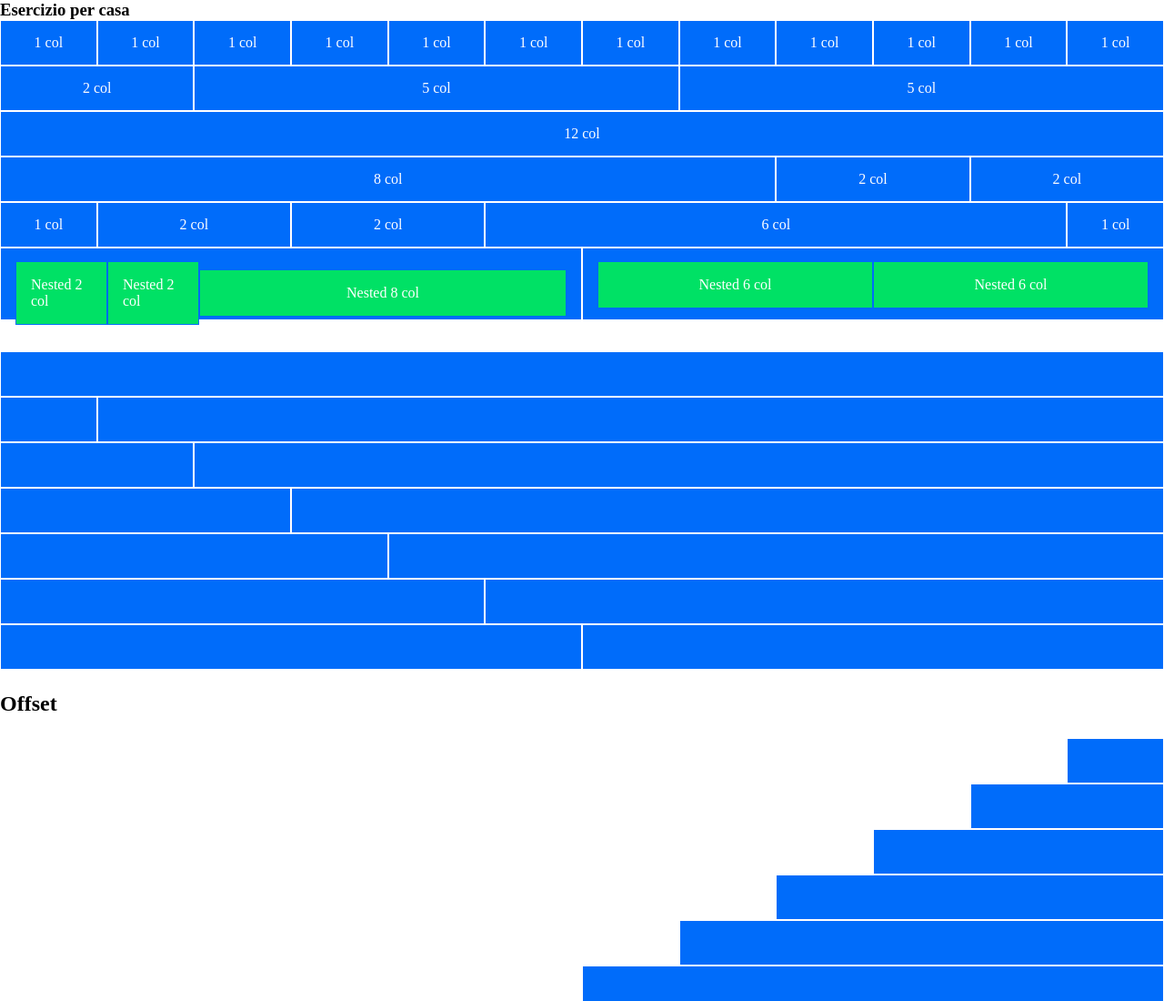
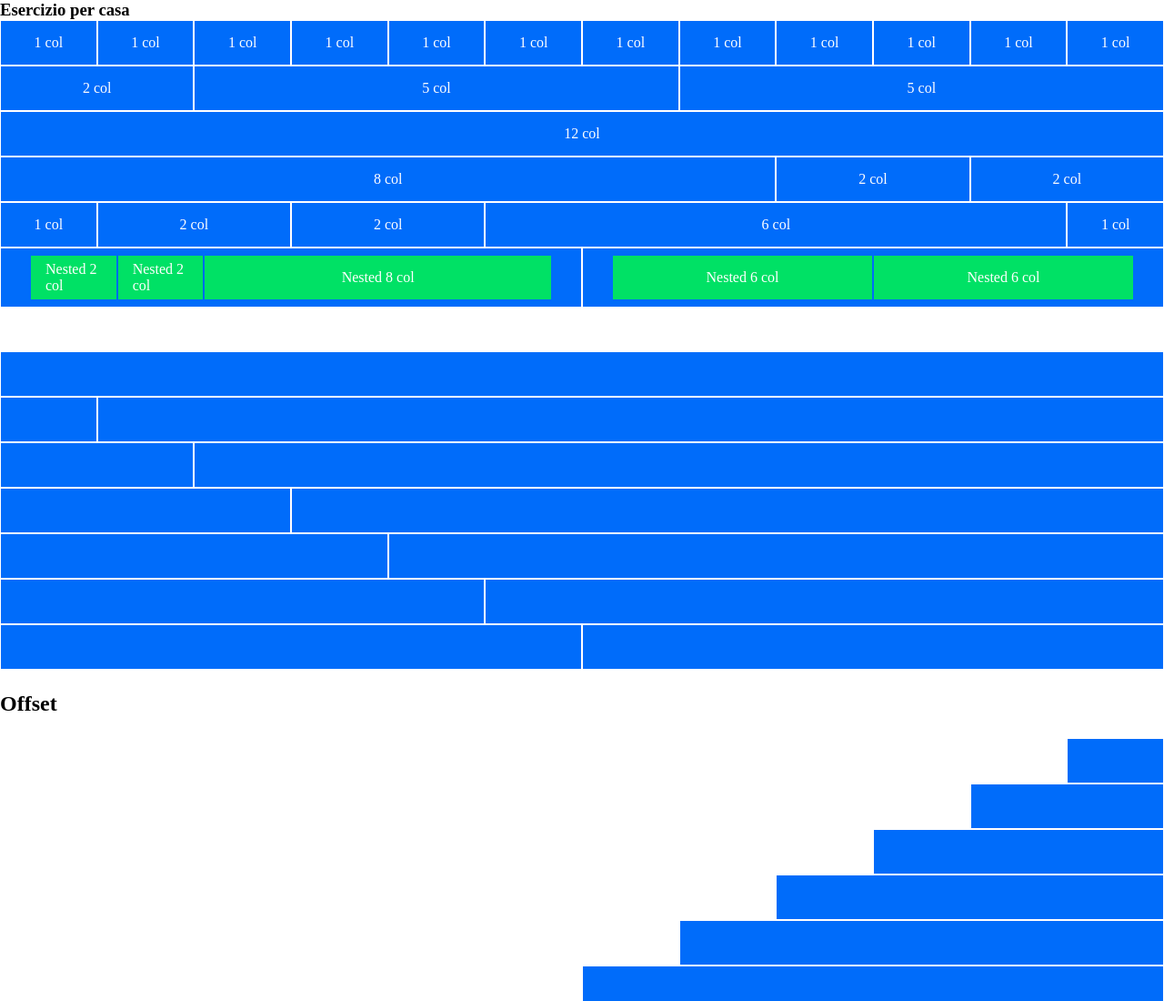
Before and after one commit to francescoP02/html-css-12bool, a plain HTML site: page index.html in a window 1280 px wide. Shown: the top 1100 px of the page at 91% size. Drawn offline with Linux system fonts and the light colour scheme.

Commit message:
Modify inner-box

```diff
--- a/css/style.css
+++ b/css/style.css
@@ -19,10 +19,9 @@
 
 .inner-box {
     background-color: #00e165;
-    height: 100%;
     border: 1px solid #006cfa;
 }
 
 #h80 {
-    height: 80px;
+    padding: 2rem;
 }
```
